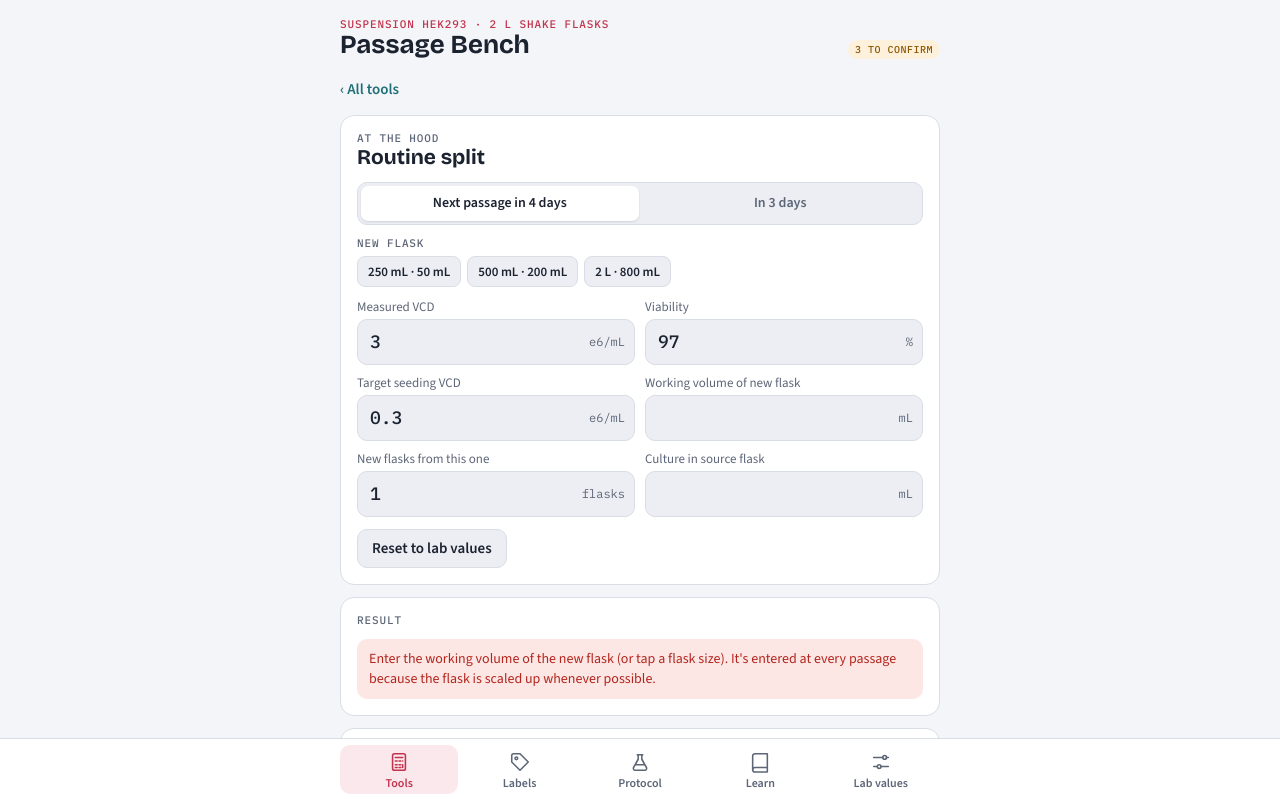
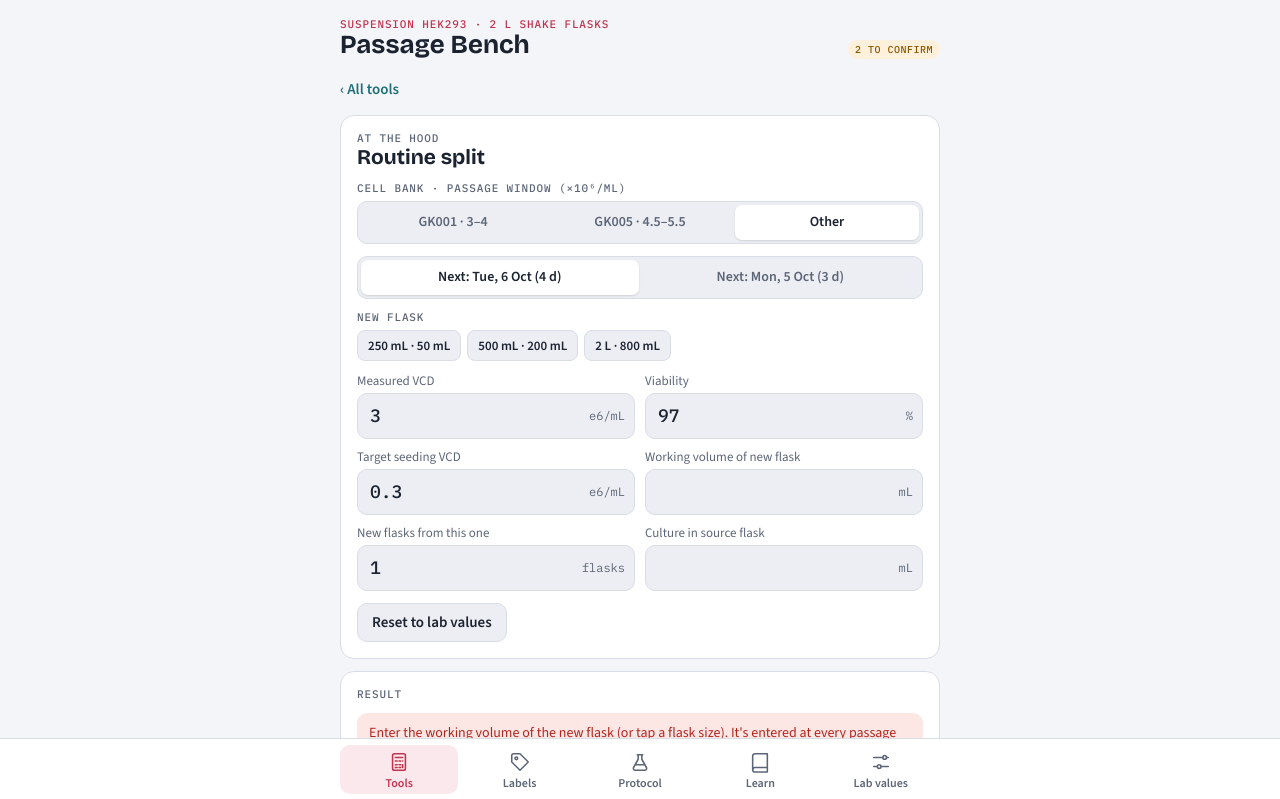
Before and after one commit to thileona/passage-bench, a plain HTML site: page index.html in a window 1280 px wide. Both pictures are taken after a click on the button 640 px from the left and 141 px from the top of the page. Shown: the top 799 px of the page. Drawn offline with nearby package versions, Linux system fonts and the light colour scheme.

Commit message:
Add files via upload

```diff
--- a/index.html
+++ b/index.html
@@ -329,11 +329,11 @@ const SETTINGS = [
   { id: "seed", t: "Seeding density, next passage in 4 days", h: "Preferred interval. Lower density because the cells grow one day longer", u: "e6/mL", def: 0.3, conf: true },
   { id: "seed3", t: "Seeding density, next passage in 3 days", h: "Higher density because the cells have one day less to grow (seen in the ELN template)", u: "e6/mL", def: 0.55, conf: true },
   { id: "p1vol", t: "First passage after thaw: volume", h: "500 mL flask", u: "mL", def: 200, conf: true },
-  { id: "passMin", t: "Passage window, lower VCD", h: "Below this, the flask is usually not split yet", u: "e6/mL", def: 2.0, conf: false },
-  { id: "passMax", t: "Passage window, upper VCD", h: "Above this, cells risk leaving exponential growth", u: "e6/mL", def: 4.0, conf: false },
+  { id: "passMin", t: "Passage window, lower VCD (other cell banks)", h: "Used only when the cell bank is set to Other. GK001 and GK005 have fixed windows", u: "e6/mL", def: 2.0, conf: false },
+  { id: "passMax", t: "Passage window, upper VCD (other cell banks)", h: "Used only when the cell bank is set to Other", u: "e6/mL", def: 4.0, conf: false },
   { id: "vol", t: "Working volume", h: "Culture volume per flask", u: "mL", def: 800, conf: true },
   { id: "flask", t: "Flask nominal size", h: "Shake flask capacity", u: "mL", def: 2000, conf: true },
-  { id: "viab", t: "Minimum viability", h: "Below this, flag the flask", u: "%", def: 95, conf: false },
+  { id: "viab", t: "Minimum viability at passage", h: "Below this, flag the flask (day-0 thaw uses 90%)", u: "%", def: 95, conf: true },
   { id: "td", t: "Doubling time", h: "Lab value; compare with your own in the growth tool", u: "h", def: 24, conf: true },
   { id: "days", t: "Days between passages", h: "Usual interval", u: "days", def: 3.5, conf: true },
   { id: "thawVol", t: "Thaw: final volume", h: "Vial + medium in the thaw flask", u: "mL", def: 50, conf: true },
@@ -341,8 +341,12 @@ const SETTINGS = [
   { id: "thawViab", t: "Thaw: minimum viability", h: "First count right after seeding", u: "%", def: 90, conf: true },
   { id: "maxP", t: "Maximum passage number", h: "Cell age limit after thaw; restart from a new vial after this", u: "P", def: 10, conf: true }
 ];
-function S(id) { const d = SETTINGS.find(s => s.id === id); const v = store.settings[id]; return v && v.val !== undefined && v.val !== "" ? +v.val : d.def; }
-function Sconf(id) { const d = SETTINGS.find(s => s.id === id); const v = store.settings[id]; return v && v.conf !== undefined ? v.conf : d.conf; }
+function rawS(id) { const d = SETTINGS.find(s => s.id === id); const v = store.settings[id]; return v && v.val !== undefined && v.val !== "" ? +v.val : d.def; }
+const BANKS = { "001": { n: "GK001", lo: 3, hi: 4 }, "005": { n: "GK005", lo: 4.5, hi: 5.5 } };
+const bank = () => BANKS[store.lab.bank] || null;
+function S(id) { const B = bank(); if (B && id === "passMin") return B.lo; if (B && id === "passMax") return B.hi;
+  const d = SETTINGS.find(s => s.id === id); const v = store.settings[id]; return v && v.val !== undefined && v.val !== "" ? +v.val : d.def; }
+function Sconf(id) { if (bank() && (id === "passMin" || id === "passMax")) return true; const d = SETTINGS.find(s => s.id === id); const v = store.settings[id]; return v && v.conf !== undefined ? v.conf : d.conf; }
 
 /* ---------- helpers ---------- */
 const $ = s => document.querySelector(s);
@@ -351,6 +355,9 @@ function f(x, d = 1) { if (!isFinite(x)) return "–"; return x.toLocaleString("
 function sig(x) { if (!isFinite(x)) return "–"; const a = Math.abs(x); return f(x, a >= 100 ? 0 : a >= 10 ? 1 : a >= 1 ? 2 : 3); }
 function cells(x) { if (!isFinite(x)) return "–"; if (x >= 1e9) return f(x / 1e9, 2) + " × 10⁹"; return f(x / 1e6, 1) + " × 10⁶"; }
 const PIPS = [5, 10, 25, 50, 100];
+const plusDays = n => { const d = new Date(); d.setHours(12, 0, 0, 0); d.setDate(d.getDate() + n); return d; };
+const dayLabel = n => plusDays(n).toLocaleDateString("en-GB", { weekday: "short", day: "numeric", month: "short" });
+const isWeekend = n => [0, 6].includes(plusDays(n).getDay());
 const FLASKS = [{ n: "250 mL", v: 50 }, { n: "500 mL", v: 200 }, { n: "2 L", v: 800 }];
 function pipetting(v) {
   if (!(v > 0)) return "";
@@ -365,8 +372,9 @@ function pipetting(v) {
 /* ---------- calculators ---------- */
 const TOOLS = [
   {
-    id: "split", group: "main", ic: "÷", title: "Routine split", d: "From your count to culture and medium volumes",
-    modes: [{ id: "d4", l: "Next passage in 4 days" }, { id: "d3", l: "In 3 days" }], modeResets: ["t"],
+    id: "split", bank: true, group: "main", ic: "÷", title: "Routine split", d: "From your count to culture and medium volumes",
+    modes: () => [{ id: "d4", l: "Next: " + dayLabel(4) + " (4 d)" }, { id: "d3", l: "Next: " + dayLabel(3) + " (3 d)" }], modeResets: ["t"],
+    autoMode: () => isWeekend(4) && !isWeekend(3) ? "d3" : "d4",
     fields: [
       { id: "m", label: "Measured VCD", u: "e6/mL", def: () => 3.0 },
       { id: "via", label: "Viability", u: "%", def: () => 97 },
@@ -377,8 +385,8 @@ const TOOLS = [
     ],
     presets: { field: "v", label: "New flask", options: FLASKS.map(x => ({ l: x.n + " · " + x.v + " mL", v: x.v })) },
     formula: "V_culture = target VCD × final volume / measured VCD\nV_medium  = final volume − V_culture",
-    how: ["Measured and target VCD must be in the same unit (here ×10⁶ cells/mL).", "Add the fresh medium to the new flask first, then the culture volume.", "Each replicate flask is calculated from its own count.", "Working volume is always the flask's maximum: 250 mL flask → 50 mL, 500 mL → 200 mL, 2 L → 800 mL.", "The flask is scaled up at each passage when the cell count allows, so the working volume is entered every time."],
-    calc(v) {
+    how: ["Measured and target VCD must be in the same unit (here ×10⁶ cells/mL).", "Add the fresh medium to the new flask first, then the culture volume.", "Each replicate flask is calculated from its own count.", "Working volume is always the flask's maximum: 250 mL flask → 50 mL, 500 mL → 200 mL, 2 L → 800 mL.", "The flask is scaled up at each passage when the cell count allows, so the working volume is entered every time.", "The interval is picked automatically from today's date: 4 days by default (seed at 0.3), 3 days if day 4 falls on a weekend and day 3 doesn't (seed at 0.55). Tap the other option to override."],
+    calc(v, mode) {
       const out = { res: [], msgs: [] };
       if (!(v.v > 0)) return { err: "Enter the working volume of the new flask (or tap a flask size). It's entered at every passage because the flask is scaled up whenever possible." };
       if (!(v.m > 0 && v.t > 0)) return { err: "Enter the measured VCD and the target VCD." };
@@ -400,8 +408,12 @@ const TOOLS = [
         out.res.push({ l: "Largest flask this source can seed", v: big ? big.n + " (" + big.v + " mL)" : "none", i: FLASKS.map(x => x.n + ": " + f(v.t * x.v / v.m, 1) + " mL").join(" · ") });
         if (big && big.v > v.v) out.msgs.push({ c: "info", t: "Enough cells to scale up to a " + big.n + " flask (" + big.v + " mL). Flasks are scaled up at each passage when possible." });
       } else out.msgs.push({ c: "info", t: "Add the culture volume in the source flask to see whether you can scale up." });
+      const nd = mode === "d3" ? 3 : 4;
+      out.msgs.push({ c: isWeekend(nd) ? "warn" : "info", t: "Next passage " + dayLabel(nd) + " (" + nd + " days) → seeding target " + sig(nd === 3 ? S("seed3") : S("seed")) + " × 10⁶/mL." + (isWeekend(nd) ? " That's a weekend: switch interval if you can." : "") });
       if (v.via > 0 && v.via < S("viab")) out.msgs.push({ c: "warn", t: "Viability " + f(v.via, 1) + "% is below your threshold (" + S("viab") + "%). Flag it before passaging." });
       else if (v.via >= S("viab")) out.msgs.push({ c: "good", t: "Viability OK (≥ " + S("viab") + "%)." });
+      if (v.m >= S("passMin") && v.m <= S("passMax") && Sconf("passMin")) out.msgs.push({ c: "good", t: "VCD is inside the " + (bank() ? bank().n + " " : "") + "passage window (" + S("passMin") + "–" + S("passMax") + " × 10⁶/mL)." });
+      if (!Sconf("passMin")) out.msgs.push({ c: "warn", t: "Passage window is a placeholder: pick the cell bank above, or set the window in Lab values." });
       if (v.m < S("passMin")) out.msgs.push({ c: "warn", t: "Measured VCD is below the passage window (" + S("passMin") + "–" + S("passMax") + " × 10⁶/mL). Consider waiting." });
       if (v.m > S("passMax")) out.msgs.push({ c: "warn", t: "Measured VCD is above the passage window (" + S("passMin") + "–" + S("passMax") + " × 10⁶/mL). Cells may be leaving exponential phase; note it in the ELN." });
       if (vc > v.v * 0.5) out.msgs.push({ c: "warn", t: "More than half the final volume is old culture. Spent medium will carry over; check the numbers." });
@@ -479,7 +491,7 @@ const TOOLS = [
     }
   },
   {
-    id: "thaw", group: "main", ic: "❄", title: "Thaw check", d: "Post-thaw count: recovery, vial density, days to first passage",
+    id: "thaw", bank: true, group: "main", ic: "❄", title: "Thaw check", d: "Post-thaw count: recovery, vial density, days to first passage",
     fields: [
       { id: "vcd", label: "Measured VCD after thaw", u: "e6/mL", def: () => 0.3 },
       { id: "via", label: "Viability", u: "%", def: () => 92 },
@@ -502,6 +514,8 @@ const TOOLS = [
       const lo = S("passMin"), td = S("td");
       const d3 = v.vcd * Math.pow(2, 72 / td), d4 = v.vcd * Math.pow(2, 96 / td);
       out.res.push({ l: "Predicted VCD, day 3 / day 4", v: sig(d3) + " / " + sig(d4), i: "e6/mL · Td " + f(td, 0) + " h, no lag" });
+      const inW = x => x >= S("passMin") && x <= S("passMax");
+      if (Sconf("passMin")) out.msgs.push({ c: "info", t: (bank() ? bank().n + " window " : "Window ") + S("passMin") + "–" + S("passMax") + ": predicted day 3 is " + (inW(d3) ? "inside" : d3 < S("passMin") ? "below" : "above") + ", day 4 is " + (inW(d4) ? "inside" : d4 < S("passMin") ? "below" : "above") + " (before any post-thaw lag)." });
       const need = S("seed") * 1e6 * S("p1vol");
       out.res.push({ l: "First passage needs", v: cells(need), i: f(S("p1vol"), 0) + " mL at " + sig(S("seed")) + " e6/mL (500 mL flask)" });
       if (v.via > 0 && v.via < S("thawViab")) out.msgs.push({ c: "bad", t: "Viability " + f(v.via, 1) + "% is below the post-thaw criterion (> " + S("thawViab") + "%). Flag it before continuing." });
@@ -541,7 +555,7 @@ const TOOLS = [
     }
   },
   {
-    id: "plan", group: "plan", ic: "↦", title: "Seeding planner", d: "Pick a seeding VCD to hit a density on passage day",
+    id: "plan", bank: true, bankResets: ["tgt"], group: "plan", ic: "↦", title: "Seeding planner", d: "Pick a seeding VCD to hit a density on passage day",
     fields: [
       { id: "tgt", label: "VCD wanted on passage day", u: "e6/mL", def: () => (S("passMin") + S("passMax")) / 2 },
       { id: "days", label: "Days until next passage", u: "days", def: () => S("days") },
@@ -613,6 +627,20 @@ const TOOLS = [
   }
 ];
 
+/* ---------- cell bank ---------- */
+function bankSeg() {
+  const cur = store.lab.bank || "";
+  return `<div><div class="label" style="margin-bottom:6px">Cell bank · passage window (×10⁶/mL)</div><div class="seg" role="group" aria-label="Cell bank">
+    ${Object.entries(BANKS).map(([k, b]) => `<button data-bank="${k}" aria-pressed="${cur === k}">${b.n} · ${b.lo}–${b.hi}</button>`).join("")}
+    <button data-bank="" aria-pressed="${!BANKS[cur]}">Other</button></div></div>`;
+}
+function wireBank(after) {
+  document.querySelectorAll("[data-bank]").forEach(b => b.onclick = () => {
+    store.lab.bank = b.dataset.bank; if (BANKS[b.dataset.bank]) store.ident.gk = b.dataset.bank;
+    save(); updateTop(); after();
+  });
+}
+
 /* ---------- tools screen ---------- */
 let openTool = null;
 function renderToolList() {
@@ -625,7 +653,9 @@ function renderToolList() {
 function showTool(id) {
   openTool = TOOLS.find(t => t.id === id);
   const t = openTool, st = store.inputs[id] || (store.inputs[id] = {});
-  const mode = st._mode || (t.modes ? t.modes[0].id : null);
+  if (t.autoMode && st._modeDay !== todayISO()) { st._mode = t.autoMode(); st._modeDay = todayISO(); (t.modeResets || []).forEach(k => delete st[k]); save(); }
+  const modes = typeof t.modes === "function" ? t.modes() : t.modes;
+  const mode = st._mode || (modes ? modes[0].id : null);
   const hide = t.id === "c1v1" ? mode : null;
   const fields = t.fields.filter(fl => fl.id !== hide).map(fl => {
     const val = st[fl.id] !== undefined ? st[fl.id] : fl.def(mode);
@@ -638,7 +668,8 @@ function showTool(id) {
     <button class="back" id="back">‹ All tools</button>
     <div class="card">
       <div><div class="label">${t.group === "main" ? "At the hood" : "Planning"}</div><h2>${esc(t.title)}</h2></div>
-      ${t.modes ? `<div class="seg" role="group">${t.modes.map(m => `<button data-mode="${m.id}" aria-pressed="${m.id === mode}">${m.l}</button>`).join("")}</div>` : ""}
+      ${t.bank ? bankSeg() : ""}
+      ${modes ? `<div class="seg" role="group">${modes.map(m => `<button data-mode="${m.id}" aria-pressed="${m.id === mode}">${m.l}</button>`).join("")}</div>` : ""}
       ${t.presets ? `<div><div class="label" style="margin-bottom:6px">${t.presets.label}</div><div class="mini">${t.presets.options.map(o => `<button data-preset="${o.v}">${o.l}</button>`).join("")}</div></div>` : ""}
       <div class="fields">${fields}</div>
       <div class="row"><button class="btn" id="reset-in">Reset to lab values</button></div>
@@ -651,15 +682,16 @@ function showTool(id) {
     </div>`;
   $("#toollist").hidden = true; $("#toolview").hidden = false;
   $("#back").onclick = closeTool;
+  if (t.bank) wireBank(() => { if (t.bankResets) t.bankResets.forEach(k => delete st[k]); save(); showTool(id); });
   $("#reset-in").onclick = () => { store.inputs[id] = { _mode: mode }; save(); showTool(id); };
-  document.querySelectorAll("[data-mode]").forEach(b => b.onclick = () => { st._mode = b.dataset.mode; (t.modeResets || []).forEach(k => delete st[k]); save(); showTool(id); });
+  document.querySelectorAll("[data-mode]").forEach(b => b.onclick = () => { st._mode = b.dataset.mode; st._modeDay = todayISO(); (t.modeResets || []).forEach(k => delete st[k]); save(); showTool(id); });
   document.querySelectorAll("[data-preset]").forEach(b => b.onclick = () => { const el = document.getElementById("f-" + t.presets.field); el.value = b.dataset.preset; st[t.presets.field] = b.dataset.preset; save(); compute(); });
   document.querySelectorAll("#toolview input").forEach(i => i.addEventListener("input", () => { st[i.id.slice(2)] = i.value; save(); compute(); }));
   compute();
   window.scrollTo(0, 0);
 }
 function compute() {
-  const t = openTool, st = store.inputs[t.id] || {}, mode = st._mode || (t.modes ? t.modes[0].id : null);
+  const t = openTool, st = store.inputs[t.id] || {}, mode = st._mode || (t.modes ? (typeof t.modes === "function" ? t.modes() : t.modes)[0].id : null);
   const v = {};
   t.fields.forEach(fl => { const el = document.getElementById("f-" + fl.id); v[fl.id] = el ? parseFloat(el.value) : NaN; });
   const r = t.calc(v, mode), out = $("#out");
@@ -684,13 +716,13 @@ const STEPS = [
     lab: ["Swirl to homogenize", "Take ~200 µL straight from the open flask for the Vi-CELL BLU, with a plastic pipette on the pipette controller (a P1000 would touch the flask walls)", "Sample right after opening; no wait as for a thaw"],
     why: ["Cells settle in minutes; an unswirled sample misreads density"], confirm: [] },
   { n: "3", name: "Count", s: "Vi-CELL BLU: VCD and viability",
-    lab: ["Count immediately", "Record VCD and viability", "One count per flask; flasks run as 2–3 replicates", "~95% viability is good"],
+    lab: ["Count immediately", "Record VCD and viability", "One count per flask; flasks run as 2–3 replicates", "Viability must be ≥ 95% (the day-0 count after a thaw is the exception: > 90%)", "Passage window depends on the cell bank: GK001 3–4 × 10⁶/mL, GK005 4.5–5.5 × 10⁶/mL"],
     why: ["VCD sets the dilution; viability tracks culture health"],
-    confirm: ["Passage VCD window", "Viability action threshold"] },
+    confirm: [] },
   { n: "4", name: "Calculate", s: "Culture and medium volumes",
     lab: ["ELN template normally; by hand while it's broken (use the Routine split tool)", "Each replicate calculated independently", "Passage every 3 or 4 days depending on planning; 4 preferred", "Scale up to the next flask size at each passage when the cell count allows", "Working volume = the flask's maximum volume (250 mL → 50 mL, 500 mL → 200 mL, 2 L → 800 mL), entered at every passage"],
     why: ["A fixed seeding density keeps passages comparable and in exponential growth"],
-    confirm: ["Passage VCD window"] },
+    confirm: [] },
   { n: "5", name: "Seed", s: "Medium first, then cells",
     lab: ["Fresh medium into the new flask, then the culture volume", "Eppendorf pipette controller with 50 or 100 mL pipettes", "800 mL working volume", "Label with the passage ID: XX-GKbb-Vv-[parent tag]-Pp-[child tag], e.g. 99-GK78-V4-ZBT01-P3-TLE01 (Labels tab builds it)"],
     why: ["Cells land in a full volume, not a thin film", "The label traces each flask to its parent"],
@@ -898,7 +930,8 @@ function renderLearn() {
     <div class="card">
       <div class="label">Key numbers in this lab</div>
       <table class="kv"><tbody>
-        ${SETTINGS.map(s => `<tr><td>${esc(s.t)}</td><td>${sig(S(s.id))} ${s.u} ${Sconf(s.id) ? "" : '<span class="chip">to confirm</span>'}</td></tr>`).join("")}
+        ${SETTINGS.filter(s => !/^pass(Min|Max)$/.test(s.id)).map(s => `<tr><td>${esc(s.t)}</td><td>${sig(S(s.id))} ${s.u} ${Sconf(s.id) ? "" : '<span class="chip">to confirm</span>'}</td></tr>`).join("")}
+        <tr><td>Passage window by cell bank</td><td>GK001 3–4 · GK005 4.5–5.5 e6/mL</td></tr>
         <tr><td>Incubator (HEK)</td><td>37 °C · 120 rpm · 8% CO₂ · 80% RH</td></tr>
         <tr><td>Flask → working volume</td><td>250 mL → 50 · 500 mL → 200 · 2 L → 800 mL</td></tr>
         <tr><td>Vi-CELL sample</td><td>~200 µL</td></tr>
@@ -935,6 +968,11 @@ function renderLearn() {
 function renderSettings() {
   $("#s-settings").innerHTML = `
     <div class="card">
+      <div><div class="label">Cell bank</div><h2>Which cells you're growing</h2></div>
+      ${bankSeg()}
+      <p class="small muted">Sets the passage window used by the calculators: GK001 3–4, GK005 4.5–5.5 × 10⁶/mL. "Other" uses the two window values further down.</p>
+    </div>
+    <div class="card">
       <div><div class="label">Labels</div><h2>You and your default line</h2></div>
       <p class="small muted">Used to prefill the label builder. Initials must match the Initials register.</p>
       <div class="fields">
@@ -950,7 +988,7 @@ function renderSettings() {
       <div>${SETTINGS.map(s => `
         <div class="set">
           <div><div class="t">${esc(s.t)}</div><div class="h">${esc(s.h)}</div></div>
-          <div class="inp"><input id="s-${s.id}" type="number" inputmode="decimal" step="any" value="${S(s.id)}"><span class="u">${s.u}</span></div>
+          <div class="inp"><input id="s-${s.id}" type="number" inputmode="decimal" step="any" value="${rawS(s.id)}"><span class="u">${s.u}</span></div>
           <label class="conf"><input type="checkbox" id="sc-${s.id}" ${Sconf(s.id) ? "checked" : ""}> Confirmed in the lab</label>
         </div>`).join("")}</div>
       <div class="row"><button class="btn danger" id="s-reset">Restore placeholders</button></div>
@@ -965,6 +1003,7 @@ function renderSettings() {
     $("#s-" + s.id).addEventListener("input", put);
     $("#sc-" + s.id).addEventListener("change", put);
   });
+  wireBank(renderSettings);
   [["init", "id-init"], ["proj", "id-proj"], ["gk", "id-gk"], ["vial", "id-vial"]].forEach(([k, id]) => $("#" + id).addEventListener("input", e => { store.ident[k] = norm(e.target.value); save(); }));
   $("#s-notes").addEventListener("input", e => { store.notes = e.target.value; save(); });
   let armed = false;
--- a/sw.js
+++ b/sw.js
@@ -1,5 +1,5 @@
 // Network-first for the app itself (so updates arrive when online), cache fallback offline.
-const CACHE = "passage-bench-v10";
+const CACHE = "passage-bench-v12";
 const CORE = ["./", "./index.html", "./manifest.webmanifest", "./icons/icon-192.png", "./icons/icon-512.png", "./icons/apple-touch-icon.png"];
 
 self.addEventListener("install", e => {
```
